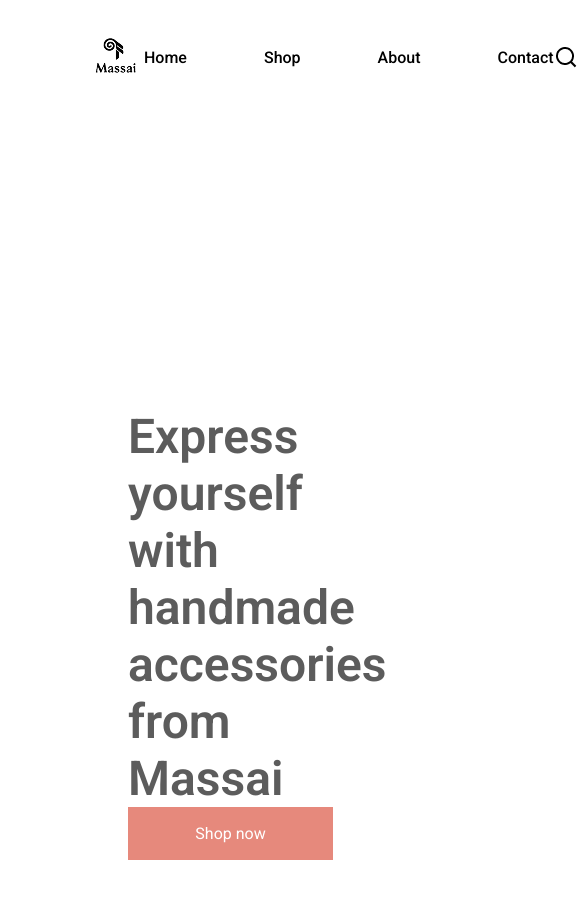
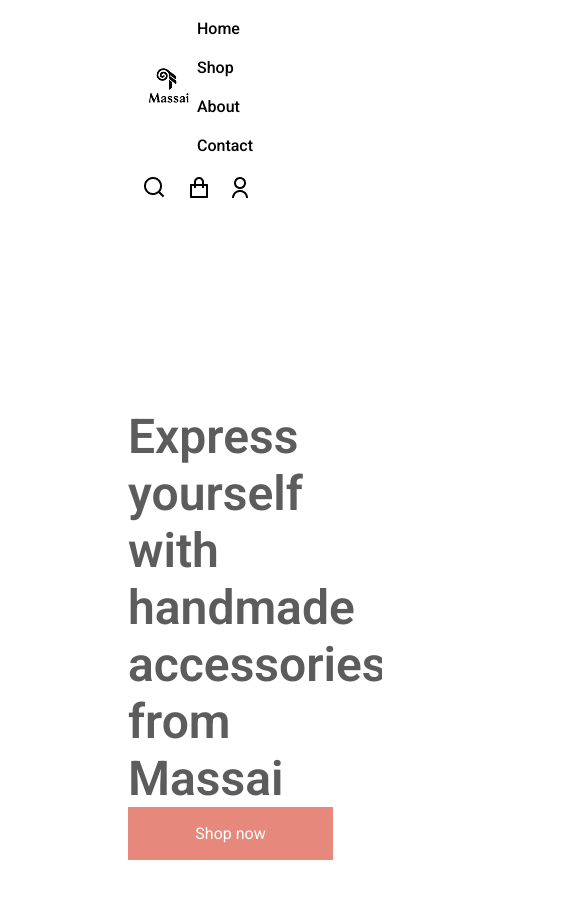
Before and after one commit to Nika221-bit/Massai, a plain HTML site: page index.html in a window 390 px wide. Shown: the top 898 px of the page, 585 px wide, since content can reach past the window. Drawn offline with Linux system fonts and the light colour scheme; a web font is replaced by a local one.

Commit message:
update 0.5

```diff
--- a/style.css
+++ b/style.css
@@ -4,6 +4,7 @@ header {
   padding: 11px 76px;
   display: flex;
   justify-content: space-between;
+  flex-wrap: wrap;
 
 }
 
@@ -12,6 +13,7 @@ header {
   justify-content: space-between;
   align-items: center;
   width: 100%;
+
 
 }
 
@@ -365,7 +367,17 @@ form textarea {
 
 
 @media screen and (max-width: 780px) {
+  html,body{overflow-x: hidden;}
   .text1 {
     width: 200px;
     height: auto;}
-  html{overflow: hidden;}}
+  .head{flex-direction: column;
+  gap: 20px}
+  header{flex-direction: column;
+  gap: 20px}
+  .left ul{flex-direction: column;
+  gap: 20px}
+  .left li{flex-direction: column;
+  gap: 20px}
+  .div1 img{width: 100%;}
+ }
```
